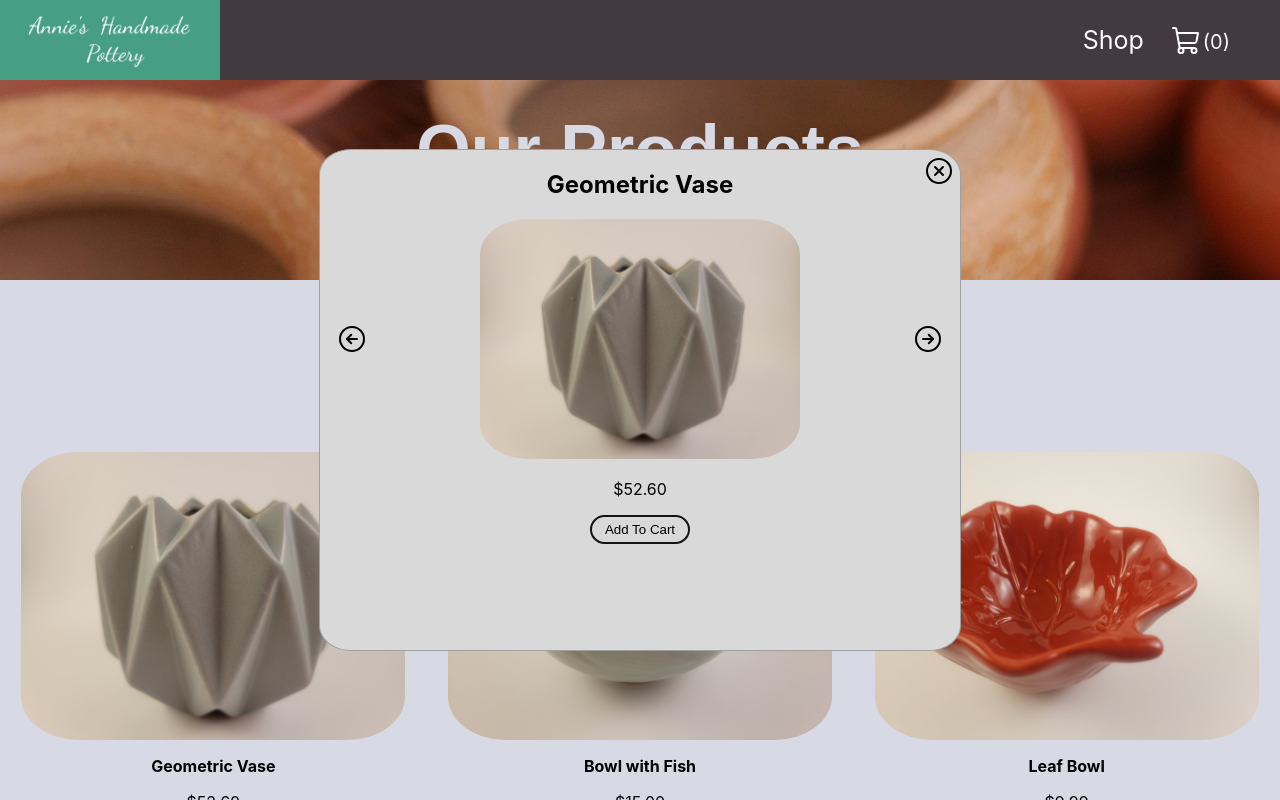
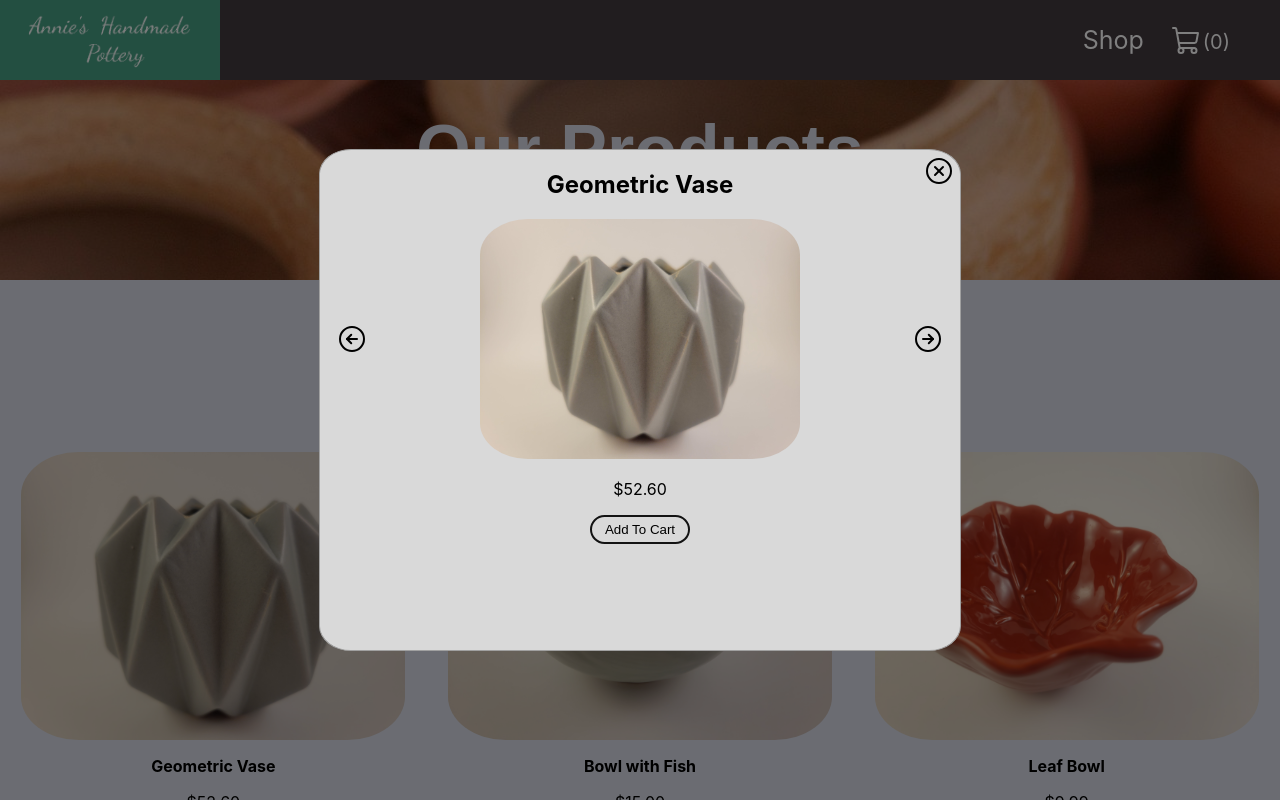
Before and after one commit to LaurenCummings/shop-project, a React (Create React App) app: page / in a window 1280 px wide. Both pictures are taken after a click on the picture 213 px from the left and 596 px from the top of the page. Shown: the top 800 px of the page. Built offline with nearby package versions, Linux system fonts and the light colour scheme.

Commit message:
Made background inactive when dialog is open

```diff
--- a/src/components/Dialog.css
+++ b/src/components/Dialog.css
@@ -15,7 +15,7 @@
   }
 
   .closeDialog {
-    all:unset;
+    all: unset;
     position: absolute;
     right: 5px;
     top: 5px;
--- a/src/components/Product.css
+++ b/src/components/Product.css
@@ -41,3 +41,13 @@
     color: white;
     cursor: pointer;
 }
+
+.modalOverlay {
+    position: fixed;
+    top: 0;
+    left: 0;
+    width: 100%;
+    height: 100%;
+    background-color: rgba(0, 0, 0, 0.5);
+    z-index: 100;
+}
--- a/src/components/Product.js
+++ b/src/components/Product.js
@@ -21,16 +21,23 @@ const Product = (props) => {
     return (
         <div className="product">
             <img src={productImages[0]} alt={productName} onClick={() => setShowDialog(true)}/>
+            {showDialog && (
+                <div className="modalOverlay">
                     <Dialog isOpen={showDialog} onClose={() => setShowDialog(false)}>
                         <div className="dialogProduct">
                             <h2><b>{productName}</b></h2>
                             <ImageSlider images={productImages} />
                             <p>${price.toFixed(2)}</p>
-                    <button className="addToCartBttn" disabled={isAdding} onClick={() => {addToCart(id); addToCartText();}}>
+                            <button
+                                className="addToCartBttn"
+                                disabled={isAdding}
+                                onClick={() => {addToCart(id); addToCartText();}}>
                                 {isAdding ? "Product Added to Cart" : "Add To Cart"}
                             </button>
                         </div>
                     </Dialog>
+                </div>
+            )}
             <div className="description">
                 <p>
                     <b>{productName}</b>
```
Lines whose indentation alone changed are shown as unchanged.
